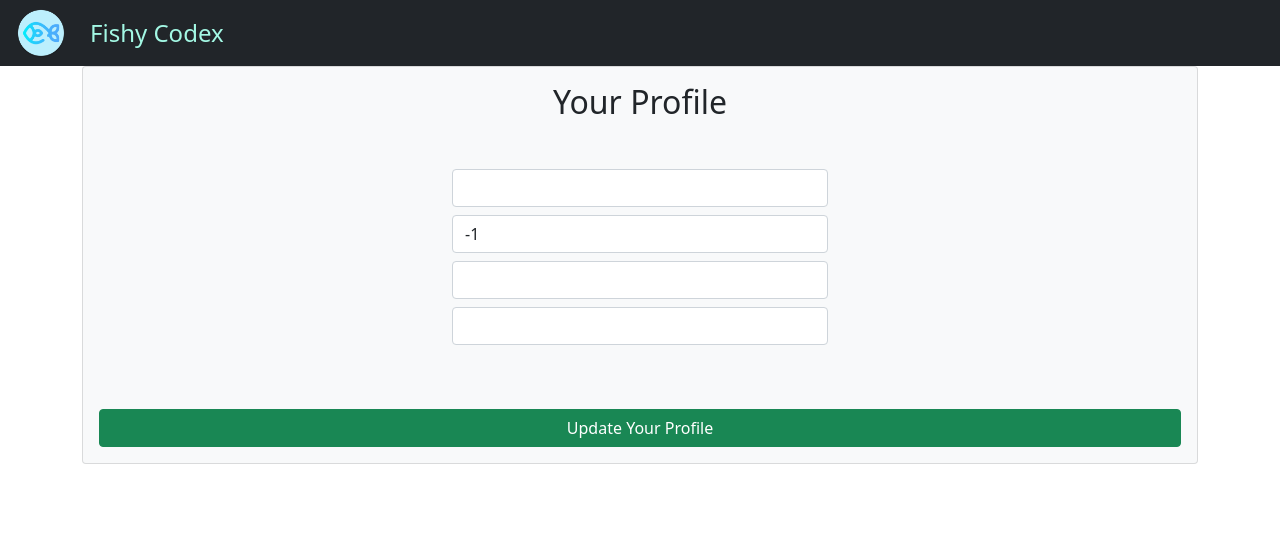
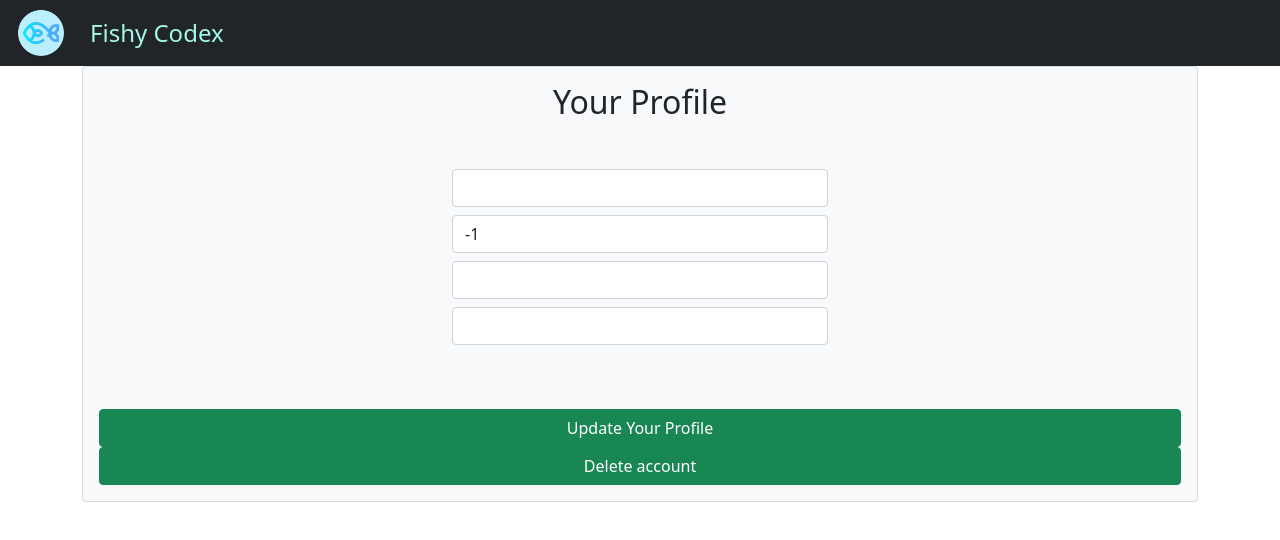
Before and after one commit to Natorden/fishy-codex-frontend, a Vue app: page /profile in a window 1280 px wide. Shown: the top 540 px of the page. Built offline with nearby package versions, Linux system fonts and the light colour scheme; no server answers.

Commit message:
Deleting accounts

```diff
--- a/src/stores/user.store.ts
+++ b/src/stores/user.store.ts
@@ -77,7 +77,14 @@ export const UserStore = defineStore({
         .catch((err) => console.log(err.message));
     },
     removeUser(id: string) {
-      userService.removeUser(id).catch((err) => console.log(err.message));
+      userService
+        .removeUser(id)
+        .then((user) => {
+          if (user) {
+            return true;
+          }
+        })
+        .catch((err) => console.log(err.message));
     },
     logInUser(email: string, password: string): boolean {
       const login: LoginDto = {
--- a/src/views/ProfileView.vue
+++ b/src/views/ProfileView.vue
@@ -33,6 +33,13 @@
         variant="success"
         @click="updateUser"
         >Update Your Profile
+      </b-button>
+      <b-button
+        class="container justify-content-center"
+        block
+        variant="success"
+        @click="deleteUser"
+        >Delete account
       </b-button>
     </b-card>
   </div>
@@ -81,6 +88,11 @@ function updateUser() {
   }
   router.push({ path: "/fish" });
 }
+
+function deleteUser() {
+  userStore.removeUser(userStore.loggedIn.uuid);
+  userStore.logout();
+}
 </script>
 
 <style scoped></style>
```
